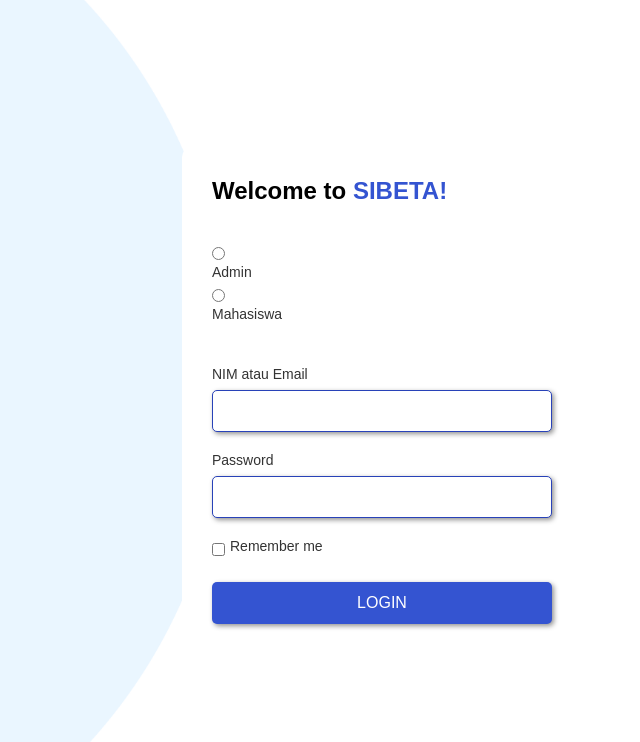
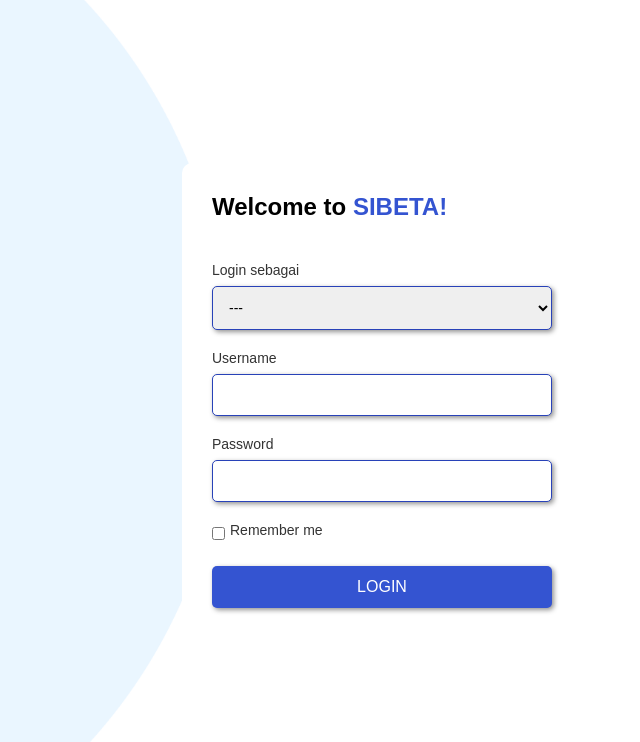
Before and after one commit to slizer432/SI_BebasTanggungan_TA, a PHP site: page /app/view/login.php in a window 1280 px wide. Shown: the top 742 px of the page, without its empty margins (398-1038 px from the left). Run offline with PHP 8.4, Linux system fonts and the light colour scheme.

Commit message:
Update select role untuk login pengguna

```diff
--- a/app/view/login.php
+++ b/app/view/login.php
@@ -15,14 +15,18 @@
                 <br><br>
 
                 <form class="login-form" action="../controller/login.php" method="POST">
-                    <div class="">
-                        <input type="radio" name="role" value="admin" id="radioAdmin">
-                        <label for="role">Admin</label>
-                        <input type="radio" name="role" value="mahasiswa" id="radioMhs">
-                        <label for="role">Mahasiswa</label><br><br>
+                    <div class="form-group">
+                        <label for="role">Login sebagai</label>
+                        <select name="role" id="role">
+                            <option value="">---</option>
+                            <option value="mahasiswa">Mahasiswa</option>
+                            <option value="admin">Admin</option>
+                            <option value="superAdmin">Super Admin</option>
+                        </select>
                     </div>
+
                     <div class="form-group">
-                        <label for="nim">NIM atau Email</label>
+                        <label for="nim">Username</label>
                         <div class="input-container">
                             <input type="text" id="nim" name="nim">
                             <span class="user-icon"></span>
--- a/css/login.css
+++ b/css/login.css
@@ -55,8 +55,17 @@ h1 {
     position: relative;
 }
 
+select#role {
+    width: 100%;
+    padding: 12px;
+    border: 1px solid #2842b8;
+    border-radius: 5px;
+    box-shadow: 2px 2px 5px #929292;
+    font-size: 14px;
+}
+
 input[type="text"],
-input[type="password"] {
+input[type="password"]{
     width: 100%;
     padding: 12px;
     border: 1px solid #2842b8;
@@ -77,6 +86,10 @@ input[type="password"] {
     display: flex;
     align-items: center;
     gap: 5px;
+}
+
+.remember {
+    padding-top: 10px;
 }
 
 .forgot-password {
```
